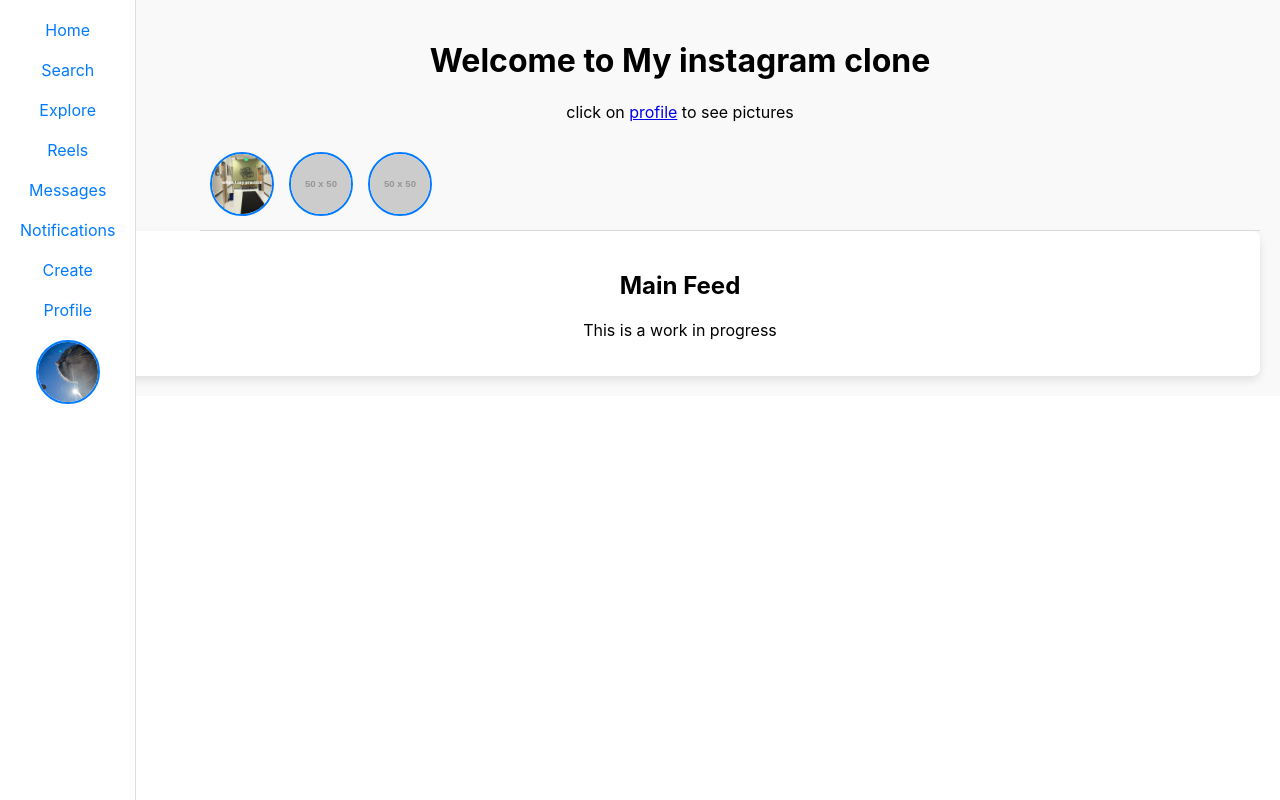
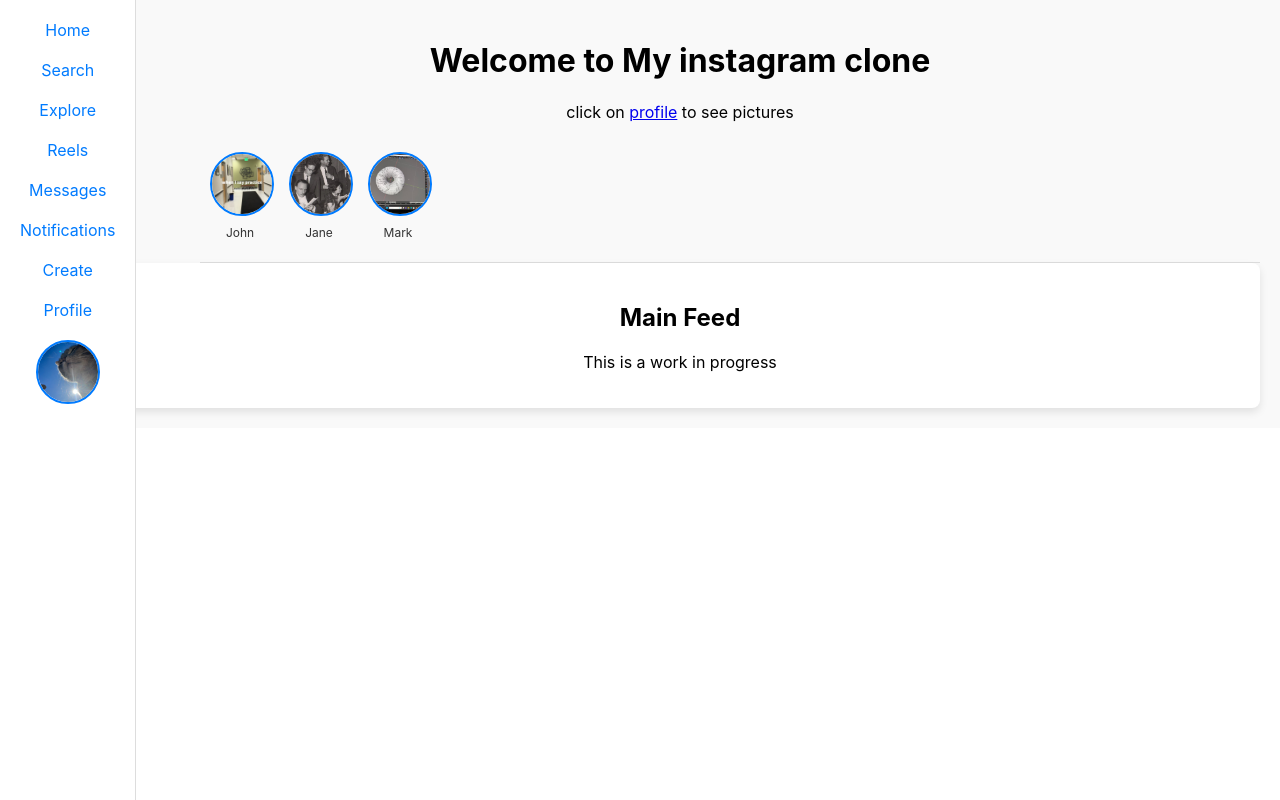
Before and after one commit to hoangnamtbp/hoangnamtbp.github.io, a React (Create React App) app: page / in a window 1280 px wide. Built offline with nearby package versions, Linux system fonts and the light colour scheme.

Commit message:
add name underneath stories

```diff
--- a/src/App.js
+++ b/src/App.js
@@ -18,8 +18,8 @@ const App = () => {
 
   const stories = [
     { image: './assets/scene00001.png' , name: 'John' },
-    { image: 'https://via.placeholder.com/50', name: 'Jane' },
-    { image: 'https://via.placeholder.com/50', name: 'Mark' },
+    { image: './assets/IMG_4373.JPEG', name: 'Jane' },
+    { image: './assets/IMG_4248.JPEG', name: 'Mark' },
   ];
 
 
--- a/src/components/HomePage.js
+++ b/src/components/HomePage.js
@@ -7,8 +7,8 @@ import '../styles/HomePage.css';
 const HomePage = () => {
     const stories = [
         { image: './assets/scene00001.png' , name: 'John' },
-        { image: 'https://via.placeholder.com/50', name: 'Jane' },
-        { image: 'https://via.placeholder.com/50', name: 'Mark' },
+        { image: './assets/IMG_4373.JPEG', name: 'Jane' },
+        { image: './assets/IMG_4248.JPEG', name: 'Mark' },
       ];
   return (
     <div className="home-page">
--- a/src/components/Stories.js
+++ b/src/components/Stories.js
@@ -12,7 +12,7 @@ const Stories = ({ stories }) => {
             style={storyImageStyle}
             title={story.name}
           />
-
+          <p style={storyNameStyle}>{story.name}</p> {/* Name underneath the story image */}
         </div>
       ))}
     </div>
@@ -43,4 +43,16 @@ const storyImageStyle = {
   transition: 'border-color 0.3s ease',
 };
 
+const storyNameStyle = {
+  marginTop: '5px', // Space between image and name
+  fontSize: '12px', // Adjust font size as needed
+  color: '#333', // Text color
+  textAlign: 'center', // Center align the name text
+  maxWidth: '60px', // Limit the width of the name text to match the image width
+  overflow: 'hidden', // Hide overflow text
+  textOverflow: 'ellipsis', // Add ellipsis if text overflows
+  whiteSpace: 'nowrap', // Prevent text from wrapping
+};
+
+
 export default Stories;
```
Also changed, not shown: public/assets/IMG_4248.JPEG (added).
